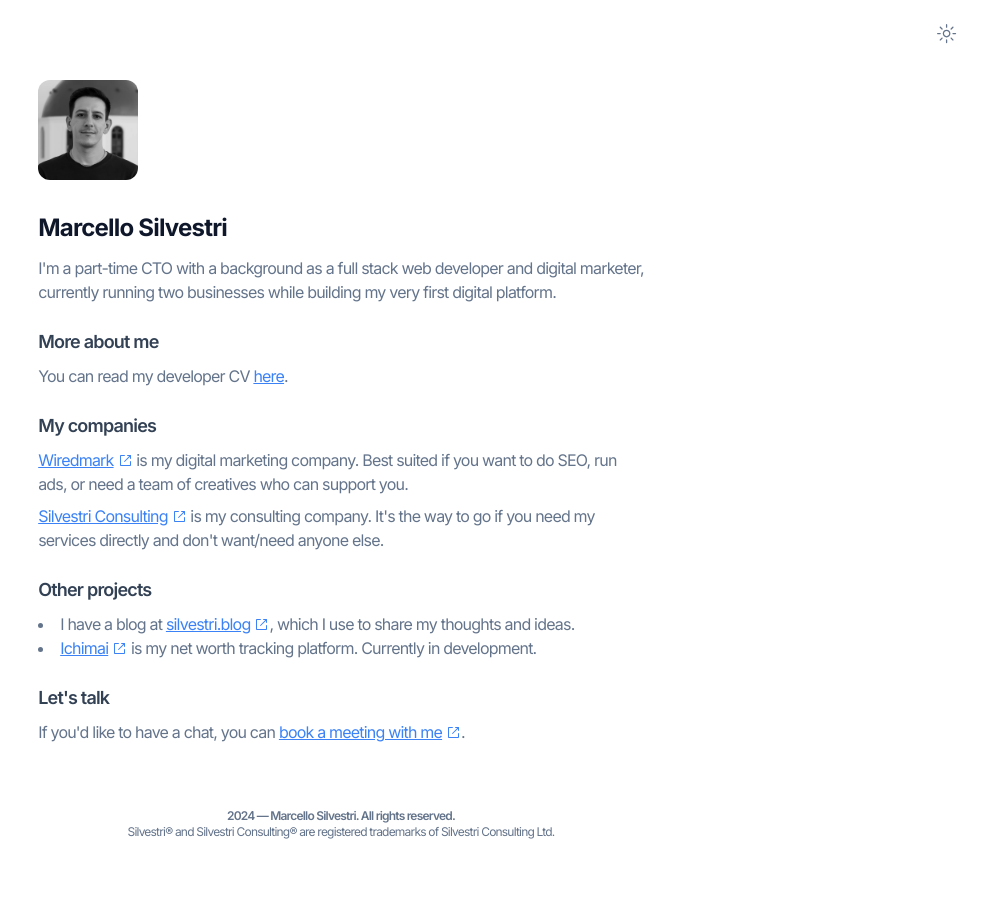
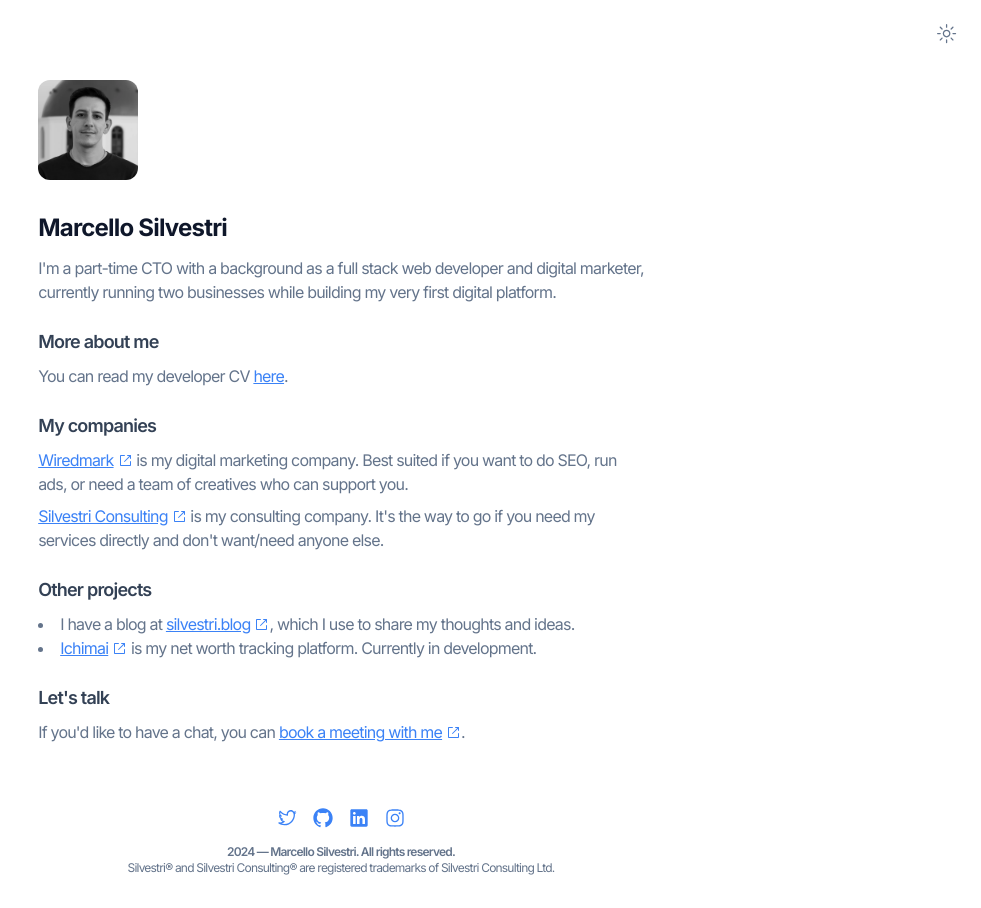
Before and after one commit to marcellosilvestri/minimalist-cv, a Next.js app: page / in a window 1280 px wide. Shown: the whole page, without its empty margins (299-1280 px from the left). Before the commit the page ends 872 px from the top, so only its background shows below. Built offline with nearby package versions, Linux system fonts and the light colour scheme.

Commit message:
Add social media to the footer

```diff
--- a/app/components/footer.tsx
+++ b/app/components/footer.tsx
@@ -1,6 +1,23 @@
+import { TwitterLogoIcon, GitHubLogoIcon, LinkedInLogoIcon, InstagramLogoIcon } from "@radix-ui/react-icons";
+import CustomLink from "./customLink";
+
 export default function Footer() {
   return (
     <footer className="p-8 text-slate-500 dark:text-slate-400 text-center text-xs">
+      <div className="flex justify-center gap-4 mb-4">
+        <CustomLink href="https://x.com/shirubusutori" hideIcon={true}>
+          <TwitterLogoIcon className="w-5 h-5" />
+        </CustomLink>
+        <CustomLink href="https://github.com/marcellosilvestri/" hideIcon={true}>
+          <GitHubLogoIcon className="w-5 h-5" />
+        </CustomLink>
+        <CustomLink href="https://www.linkedin.com/in/silvestrimarcello/" hideIcon={true}>
+          <LinkedInLogoIcon className="w-5 h-5" />
+        </CustomLink>
+        <CustomLink href="https://www.instagram.com/heyitsmarcello/" hideIcon={true}>
+          <InstagramLogoIcon className="w-5 h-5" />
+        </CustomLink>
+      </div>
       <span className="font-semibold">2024 — Marcello Silvestri. All rights reserved.</span>
       <br />
       Silvestri&reg; and Silvestri Consulting&reg; are registered trademarks of Silvestri Consulting Ltd.
```
